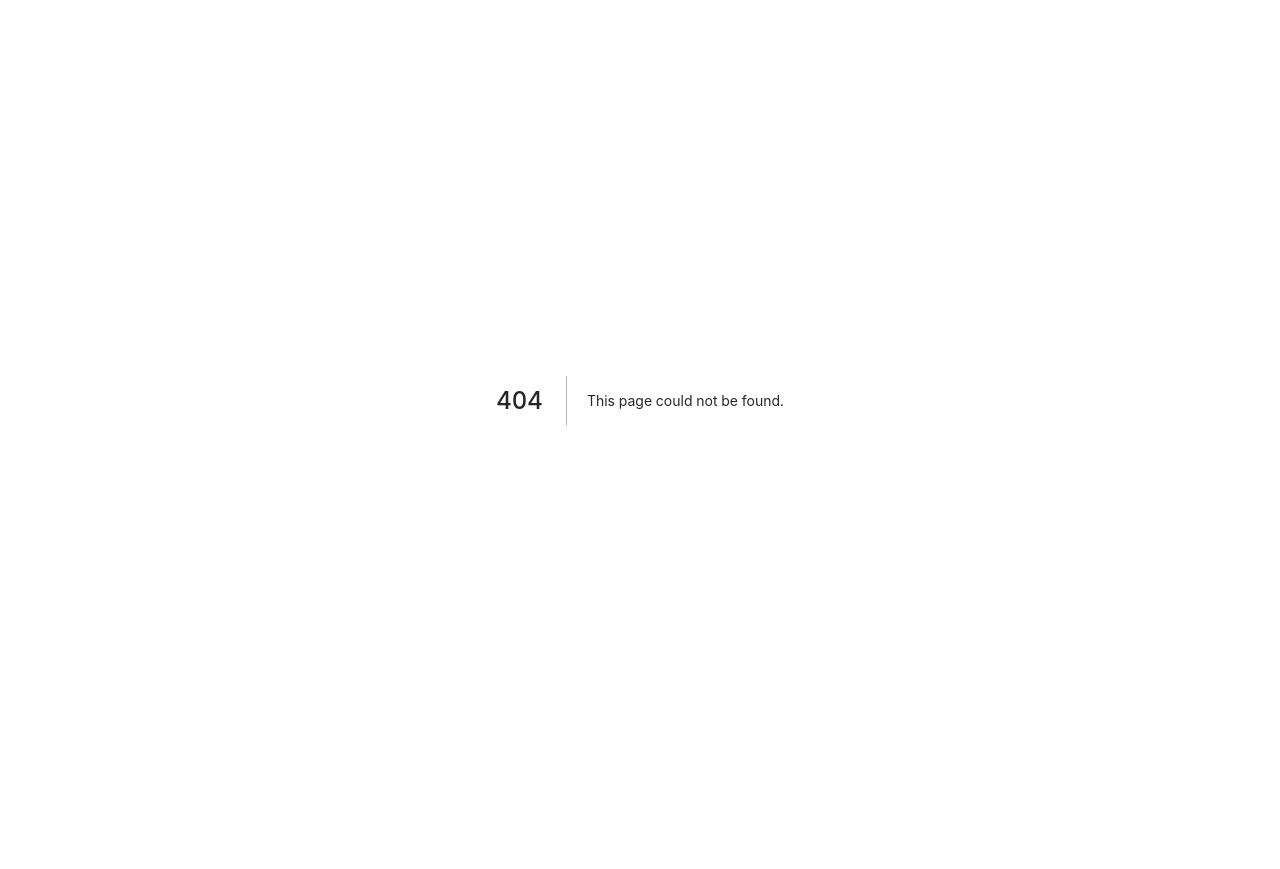
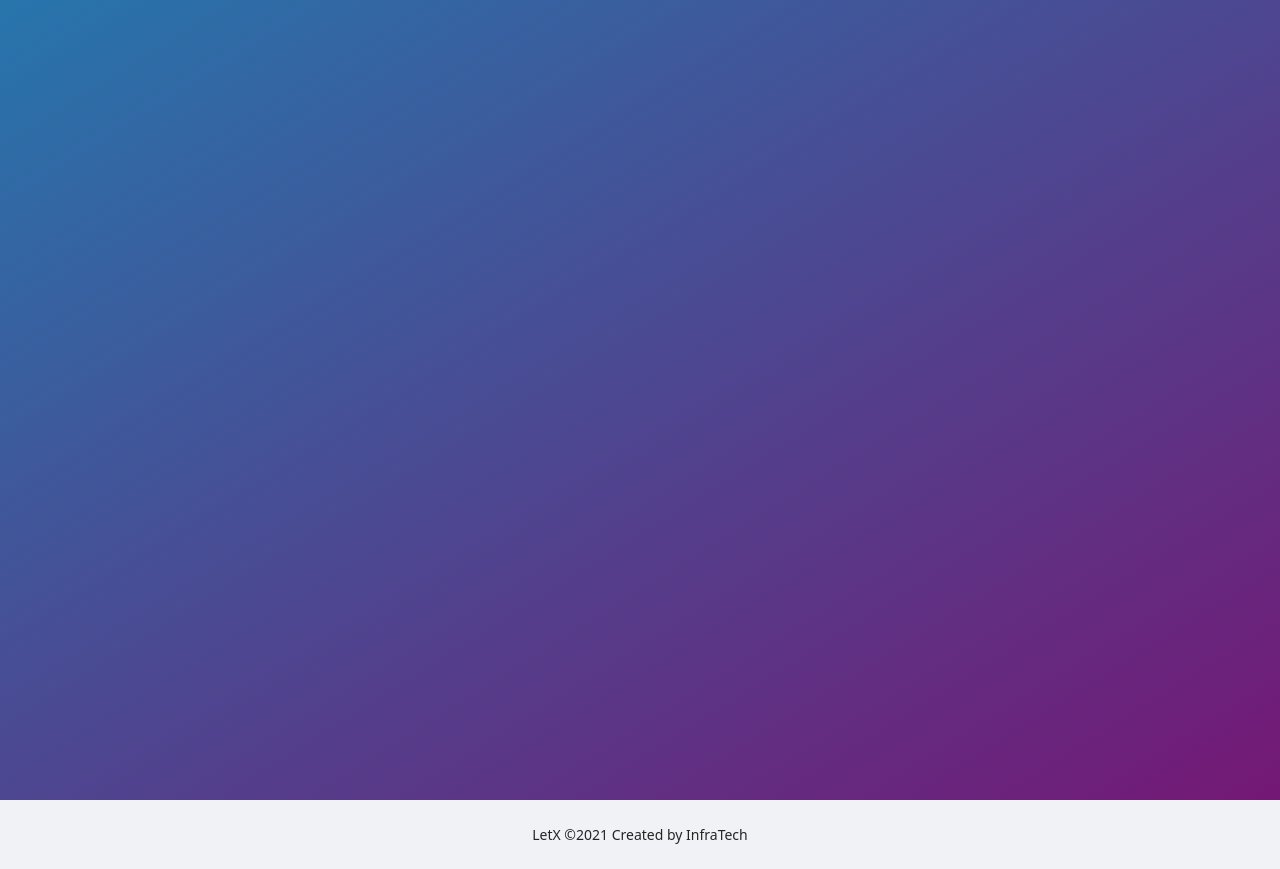
Before and after one commit to 2110336-SoftwareEngineering2/sec1_InfraTech, a Next.js app in the folder frontend/: page /login in a window 1280 px wide. Before the commit this address had no page. Before the commit the page ends 800 px from the top, so only its background shows below. Built offline with nearby package versions, Linux system fonts and the light colour scheme.

Commit message:
Add login background style

```diff
--- /dev/null
+++ b/frontend/pages/login.js
@@ -0,0 +1,10 @@
+import Footer from '../components/Footer';
+
+const Login = () => (
+  <div>
+    <div className='bg-gradient-blue-purple'/>
+    <Footer />
+  </div>
+);
+
+export default Login;
--- a/frontend/styles/globals.css
+++ b/frontend/styles/globals.css
@@ -5,3 +5,9 @@
 svg {
   vertical-align: initial;
 }
+
+@layer components {
+  .bg-gradient-blue-purple {
+    @apply bg-gradient-to-br from-primary to-secondary min-h-screen
+  }
+}
--- a/frontend/tailwind.config.js
+++ b/frontend/tailwind.config.js
@@ -232,7 +232,11 @@ module.exports = {
       black: '900',
     },
     gap: (theme) => theme('spacing'),
-    gradientColorStops: (theme) => theme('colors'),
+    gradientColorStops: (theme) => ({
+      ...theme('colors'),
+      primary: '#2775ac',
+      secondary: '#741875'
+    }),
     gridAutoColumns: {
       auto: 'auto',
       min: 'min-content',
```
